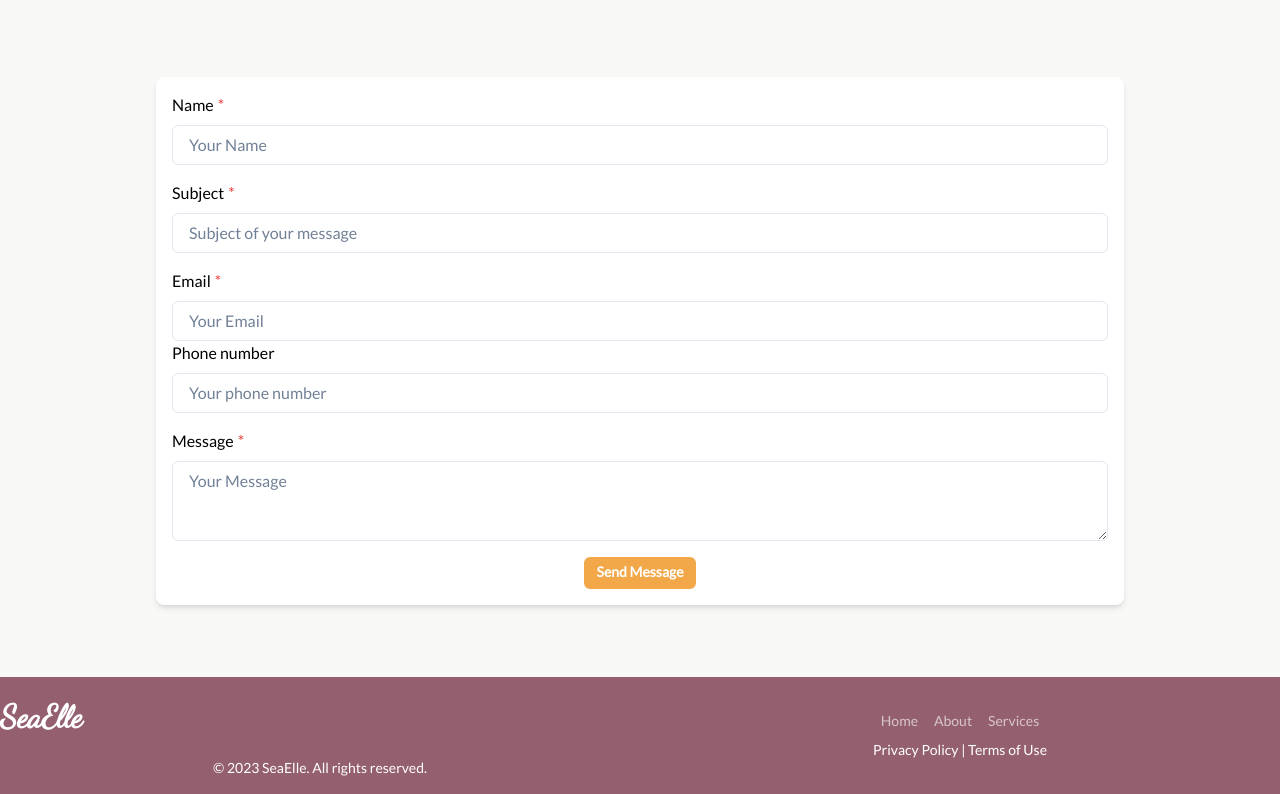
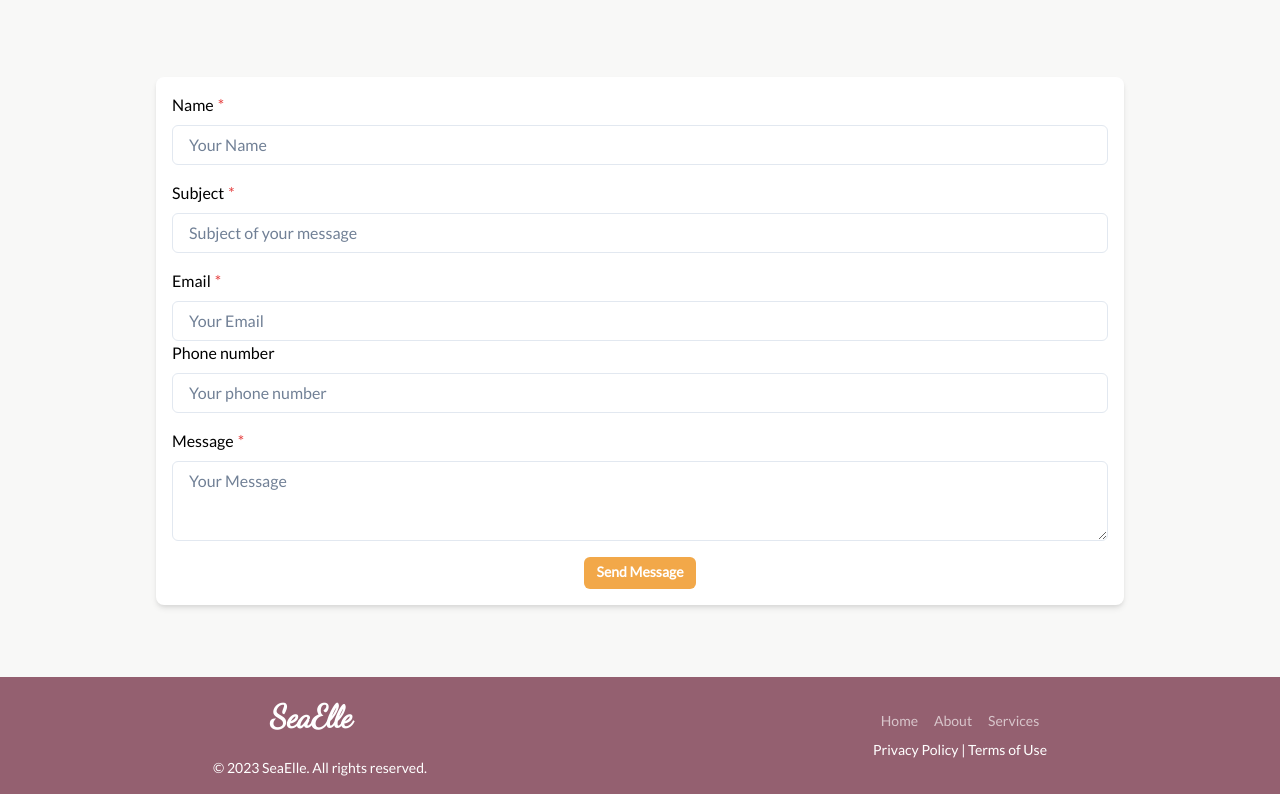
Before and after one commit to MarcoLupo94/SeaElle, a React (Vite) app: page / in a window 1280 px wide. Shown: the part 3485-4279 px from the top of the page. Built offline with nearby package versions, Linux system fonts and the light colour scheme.

Commit message:
fix footer

```diff
--- a/src/components/Footer.tsx
+++ b/src/components/Footer.tsx
@@ -9,6 +9,7 @@ function Footer() {
                         style={{ fontSize: '2rem' }}
                         fontWeight="bold"
                         fontFamily="Dancing Script"
+                        maxW="100px"
                         mx="auto"
                         mb={4}
                     >
```
